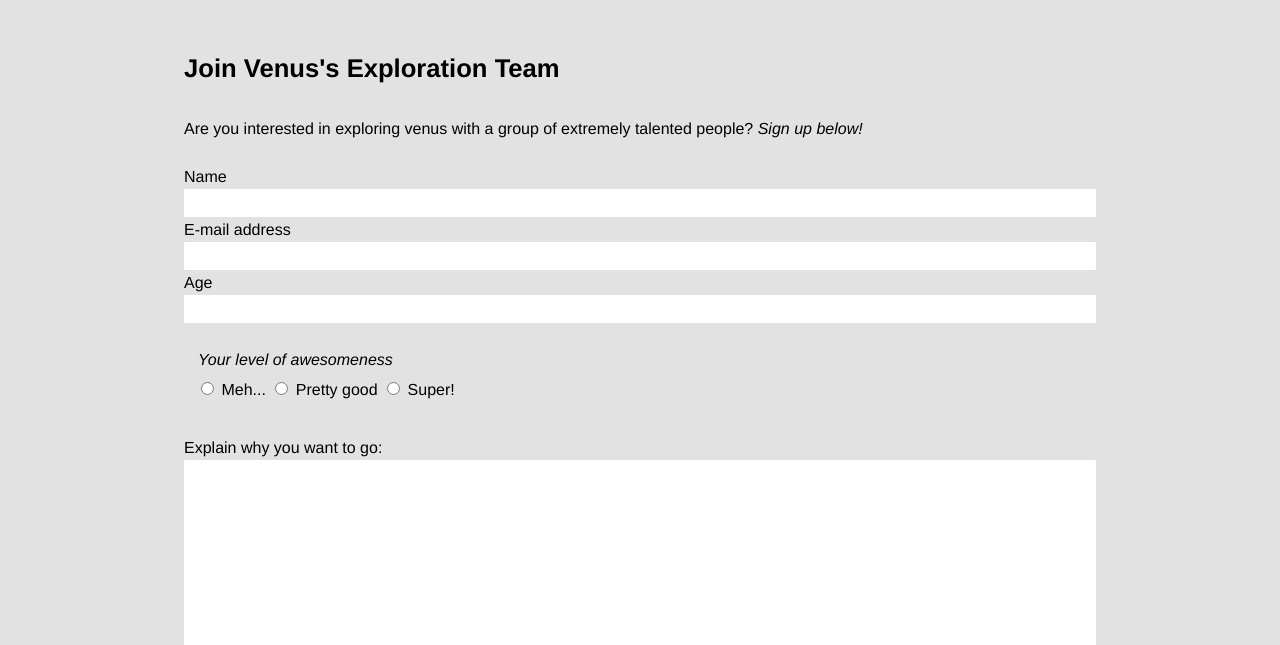
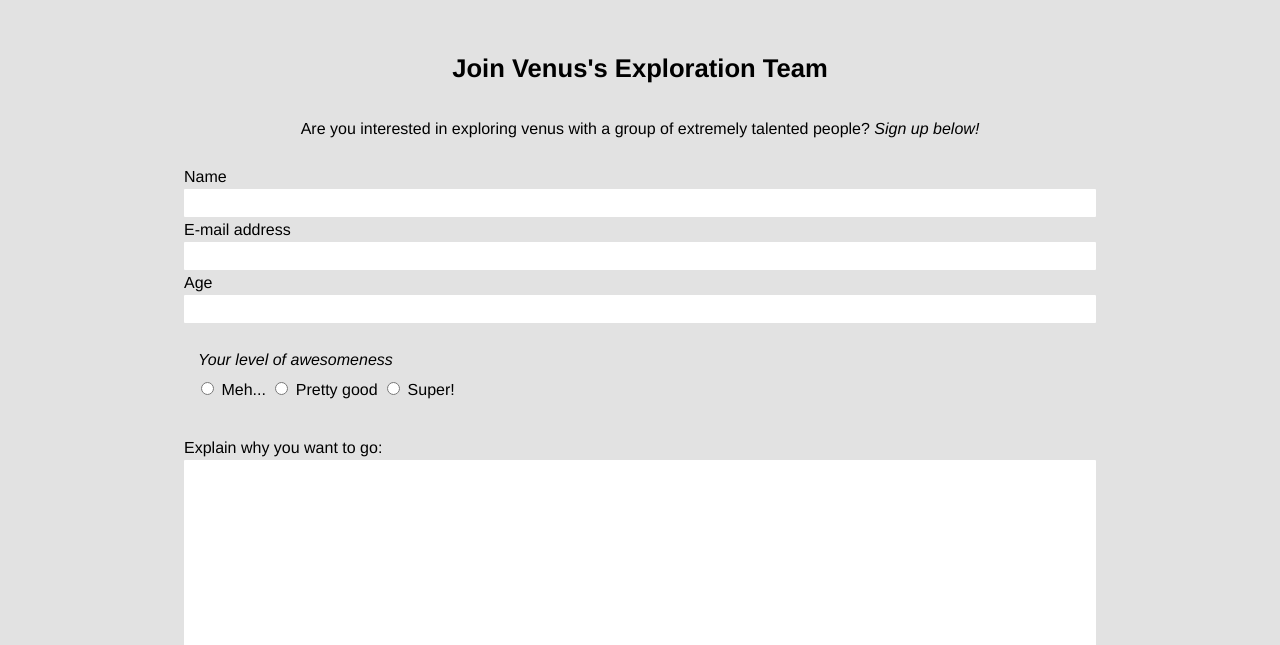
Before and after one commit to tahinim/dsn1675-planets-website, a plain HTML site: page exploration.html in a window 1280 px wide. Shown: the part 155-800 px from the top of the page. Drawn offline with Linux system fonts and the light colour scheme.

Commit message:
Text align center

```diff
--- a/css/main.css
+++ b/css/main.css
@@ -160,6 +160,9 @@ button {
     background-color: white;
 }
 
+.heading2 {
+    text-align: center;
+}
 fieldset {
 border-style:none;
 }
--- a/exploration.html
+++ b/exploration.html
@@ -25,9 +25,9 @@
    <h1 class="header">Exploration</h1>
  <div class=island>
 
-    <h2> Join Venus's Exploration Team</h2>
+    <h2 class="heading2"> Join Venus's Exploration Team</h2>
 
-    <p>Are you interested in exploring venus with a group of extremely talented people? <em>Sign up below!</em></p>
+    <p class="heading2">Are you interested in exploring venus with a group of extremely talented people? <em>Sign up below!</em></p>
 
     <div>
     <label for="name">Name</label>
```
